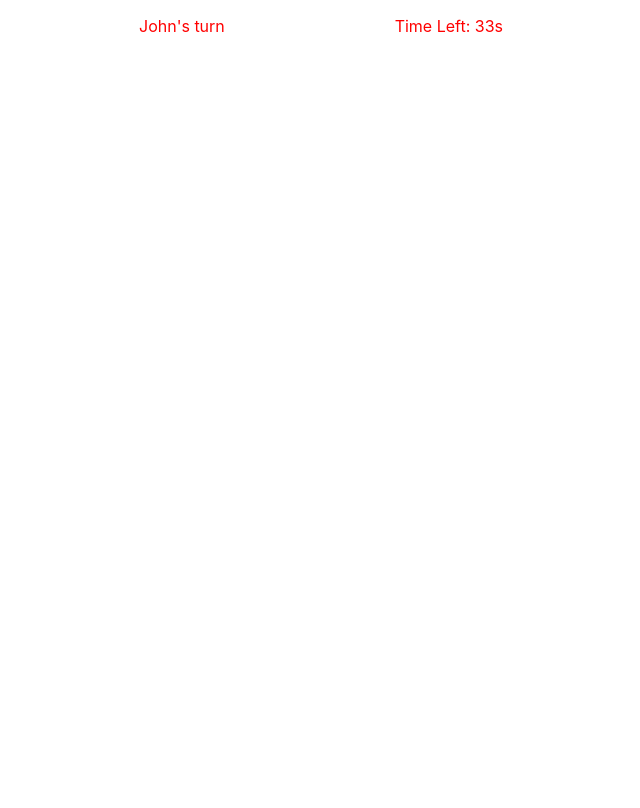
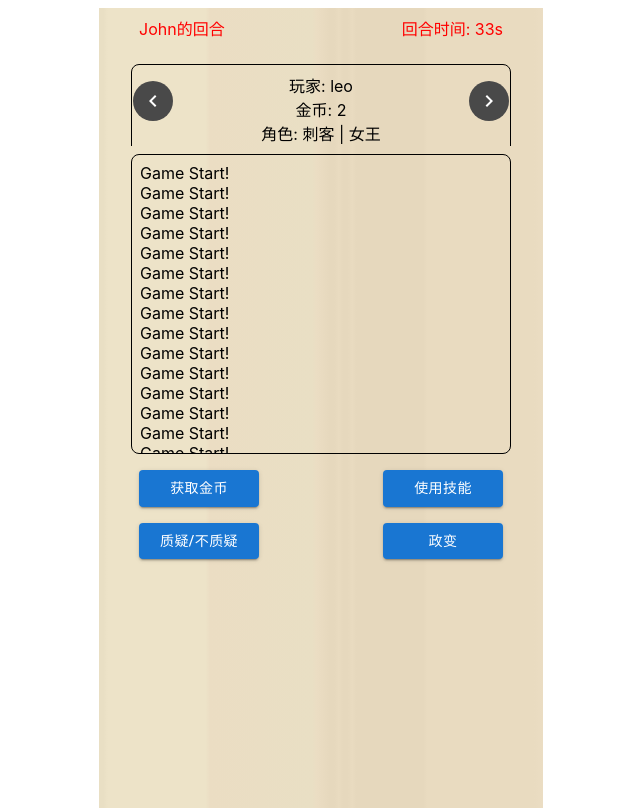
Before and after one commit to xcxxcx1996/coup, a Next.js app in the folder coup-client/: page /in-game in a window 1280 px wide. Shown: the whole page, without its empty margins (319-959 px from the left). Built offline with nearby package versions, Linux system fonts and the light colour scheme.

Commit message:
[liang]create user and join match

```diff
--- /dev/null
+++ b/coup-client/components/in-game/ControlPanel.tsx
@@ -0,0 +1,28 @@
+import { Box, Button } from "@mui/material";
+
+export const ControlPanel = () => {
+    return (
+        <Box
+            sx={{
+                display: "flex",
+                flexDirection: "row",
+                flexWrap: "wrap",
+                justifyContent: "space-between",
+                m: 1,
+            }}
+        >
+            <Button sx={{ width: "120px", m: 1 }} variant="contained">
+                获取金币
+            </Button>
+            <Button sx={{ width: "120px", m: 1 }} variant="contained">
+                使用技能
+            </Button>
+            <Button sx={{ width: "120px", m: 1 }} variant="contained">
+                质疑/不质疑
+            </Button>
+            <Button sx={{ width: "120px", m: 1 }} variant="contained">
+                政变
+            </Button>
+        </Box>
+    );
+};
--- /dev/null
+++ b/coup-client/components/in-game/GameHistory.tsx
@@ -0,0 +1,46 @@
+import { Box } from "@mui/material";
+import React from "react";
+export interface GameHistoryProps {}
+
+export const GameHistory: React.FC<GameHistoryProps> = ({}) => {
+    return (
+        <Box
+            sx={{
+                m: 1,
+                p: 1,
+                display: "flex",
+                flexDirection: "column",
+                border: "1px solid",
+                borderRadius: 2,
+                height: "300px",
+                overflow: "scroll",
+            }}
+        >
+            <div>Game Start!</div>
+            <div>Game Start!</div>
+            <div>Game Start!</div>
+            <div>Game Start!</div>
+            <div>Game Start!</div>
+            <div>Game Start!</div>
+            <div>Game Start!</div>
+            <div>Game Start!</div>
+            <div>Game Start!</div>
+            <div>Game Start!</div>
+            <div>Game Start!</div>
+            <div>Game Start!</div>
+            <div>Game Start!</div>
+            <div>Game Start!</div>
+            <div>Game Start!</div>
+            <div>Game Start!</div>
+            <div>Game Start!</div>
+            <div>Game Start!</div>
+            <div>Game Start!</div>
+            <div>Game Start!</div>
+            <div>Game Start!</div>
+            <div>Game Start!</div>
+            <div>Game Start!</div>
+            <div>Game Start!</div>
+            <div>Game Start!</div>
+        </Box>
+    );
+};
--- a/coup-client/components/in-game/Header.tsx
+++ b/coup-client/components/in-game/Header.tsx
@@ -11,8 +11,8 @@ export function Header() {
                 color: "red",
             }}
         >
-            <div>John&apos;s turn</div>
-            <div>Time Left: 33s</div>
+            <div>John的回合</div>
+            <div>回合时间: 33s</div>
         </Box>
     );
 }
--- /dev/null
+++ b/coup-client/components/in-game/UserCarousel.tsx
@@ -0,0 +1,78 @@
+import { ROLES, rolesMap } from "../../constants";
+import { Box } from "@mui/material";
+import Carousel from "react-material-ui-carousel";
+
+export interface IUser {
+    name: string;
+    coins: number;
+    roles: string[];
+}
+
+export interface UserCarouselProps {
+    users: IUser[];
+}
+
+export interface UserInfoProps {
+    user: IUser;
+}
+
+const users: IUser[] = [
+    {
+        name: "leo",
+        coins: 2,
+        roles: [rolesMap[ROLES.ASSASSIN], rolesMap[ROLES.QUEEN]],
+    },
+    {
+        name: "john",
+        coins: 2,
+        roles: [rolesMap[ROLES.AMBASSADOR], rolesMap[ROLES.CAPTAIN]],
+    },
+    {
+        name: "jack",
+        coins: 2,
+        roles: [rolesMap[ROLES.LORD], rolesMap[ROLES.ASSASSIN]],
+    },
+];
+
+export function UserInfo(props: UserInfoProps) {
+    const { user } = props;
+    return (
+        <Box
+            sx={{
+                p: 1,
+                m: 1,
+                mb: 2,
+                display: "flex",
+                flexDirection: "column",
+                alignItems: "center",
+                border: "1px solid",
+                borderRadius: 2,
+            }}
+        >
+            <div>玩家: {user.name}</div>
+            <div>金币: {user.coins}</div>
+            <div>角色: {user.roles.join(" | ")}</div>
+        </Box>
+    );
+}
+
+export function UserCarousel() {
+    return (
+        <Box
+            sx={{
+                mb: 1,
+            }}
+        >
+            <Carousel
+                autoPlay={false}
+                indicators={false}
+                navButtonsAlwaysVisible={true}
+                animation={"slide"}
+            >
+                {users.map((user) => (
+                    <UserInfo user={user} />
+                ))}
+            </Carousel>
+        </Box>
+    );
+}
--- a/coup-client/constants/index.ts
+++ b/coup-client/constants/index.ts
@@ -12,4 +12,4 @@ export const rolesMap = {
     [ROLES.LORD]: "男爵",
     [ROLES.ASSASSIN]: "刺客",
     [ROLES.CAPTAIN]: "队长",
-}
+};
--- a/coup-client/package.json
+++ b/coup-client/package.json
@@ -10,17 +10,20 @@
   "dependencies": {
     "@emotion/react": "^11.7.1",
     "@emotion/styled": "^11.6.0",
+    "@heroiclabs/nakama-js": "^2.3.0",
     "@mui/material": "^5.4.0",
     "@typescript-eslint/eslint-plugin": "^5.10.2",
     "next": "12.0.10",
     "react": "17.0.2",
     "react-dom": "17.0.2",
-    "react-material-ui-carousel": "^3.1.1"
+    "react-material-ui-carousel": "^3.1.1",
+    "uuid": "^8.3.2"
   },
   "devDependencies": {
     "@next/eslint-plugin-next": "^12.0.10",
     "@types/node": "17.0.14",
     "@types/react": "17.0.39",
+    "@types/uuid": "^8.3.4",
     "eslint": "8.8.0",
     "eslint-config-next": "12.0.10",
     "eslint-config-prettier": "^8.3.0",
--- a/coup-client/pages/api/hello.ts
+++ /dev/null
@@ -1,13 +0,0 @@
-// Next.js API route support: https://nextjs.org/docs/api-routes/introduction
-import type { NextApiRequest, NextApiResponse } from 'next'
-
-type Data = {
-  name: string
-}
-
-export default function handler(
-  req: NextApiRequest,
-  res: NextApiResponse<Data>
-) {
-  res.status(200).json({ name: 'John Doe' })
-}
--- a/coup-client/pages/in-game/index.tsx
+++ b/coup-client/pages/in-game/index.tsx
@@ -1,10 +1,23 @@
 import { Container } from "@mui/material";
 import { Header } from "../../components/in-game/Header";
+import { UserCarousel } from "../../components/in-game/UserCarousel";
+import { GameHistory } from "../../components/in-game/GameHistory";
+import { ControlPanel } from "../../components/in-game/ControlPanel";
 
 function InGame() {
     return (
-        <Container maxWidth="xs">
+        <Container
+            maxWidth="xs"
+            sx={{
+                background:
+                    "-webkit-gradient(linear, left top, right top, color-stop(0%,rgba(233,223,196,1)), color-stop(1%,rgba(233,223,196,1)), color-stop(2%,rgba(237,227,200,1)), color-stop(24%,rgba(237,227,200,1)), color-stop(25%,rgba(235,221,195,1)), color-stop(48%,rgba(233,223,196,1)), color-stop(49%,rgba(235,221,195,1)), color-stop(52%,rgba(230,216,189,1)), color-stop(53%,rgba(230,216,189,1)), color-stop(54%,rgba(233,219,192,1)), color-stop(55%,rgba(230,216,189,1)), color-stop(56%,rgba(230,216,189,1)), color-stop(57%,rgba(233,219,192,1)), color-stop(58%,rgba(230,216,189,1)), color-stop(73%,rgba(230,216,189,1)), color-stop(74%,rgba(233,219,192,1)), color-stop(98%,rgba(233,219,192,1)), color-stop(100%,rgba(235,221,195,1)))",
+                minHeight: "100vh",
+            }}
+        >
             <Header />
+            <UserCarousel />
+            <GameHistory />
+            <ControlPanel />
         </Container>
     );
 }
```
Also changed, not shown: coup-client/pages/index.tsx (+46 -62 lines), coup-client/styles/Home.module.css (+0 -77 lines), coup-client/tsconfig.json (+13 -3 lines), coup-client/utils/nakama.ts (added, +48 -0 lines), 1 other file (tests, documents, lock files or other folders).
